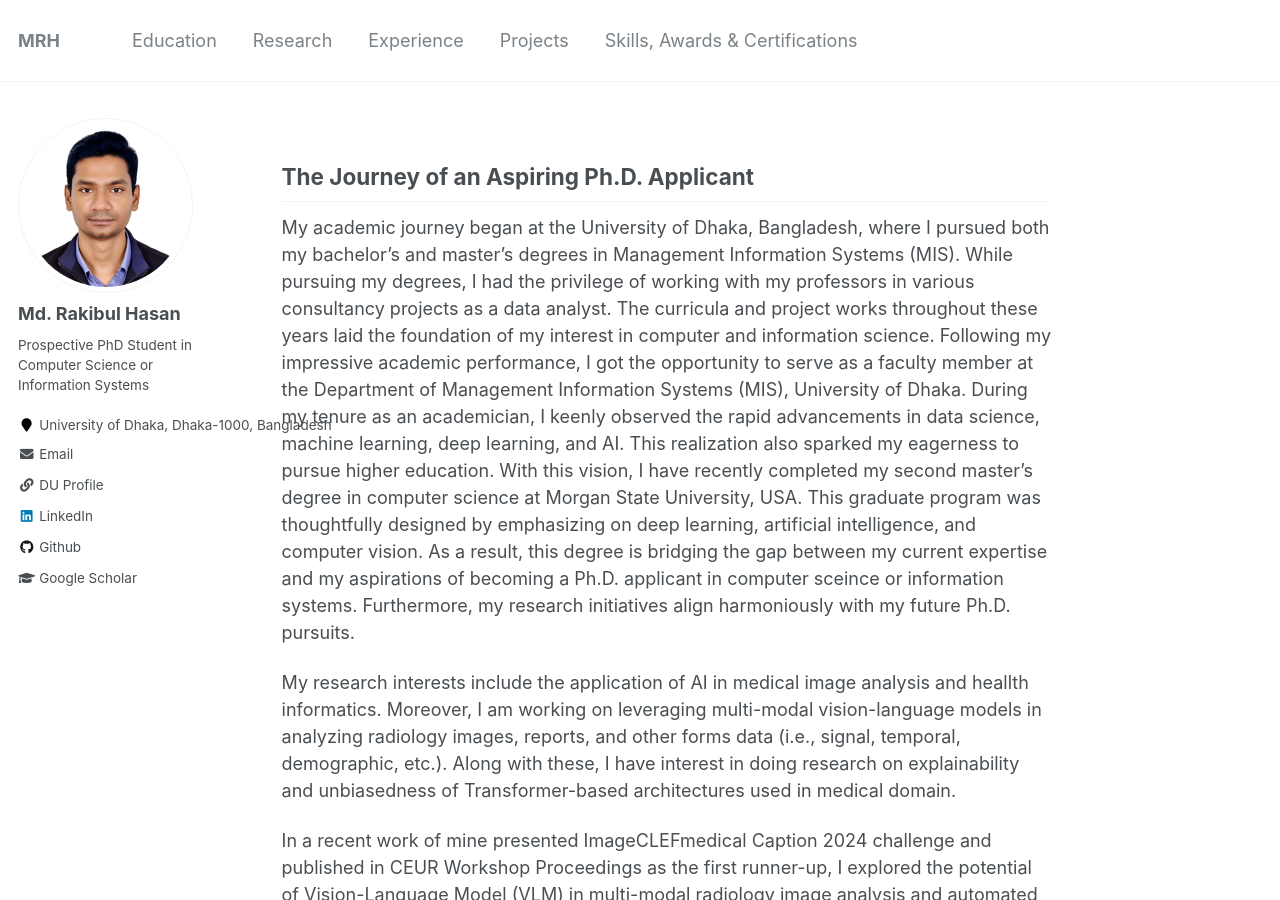
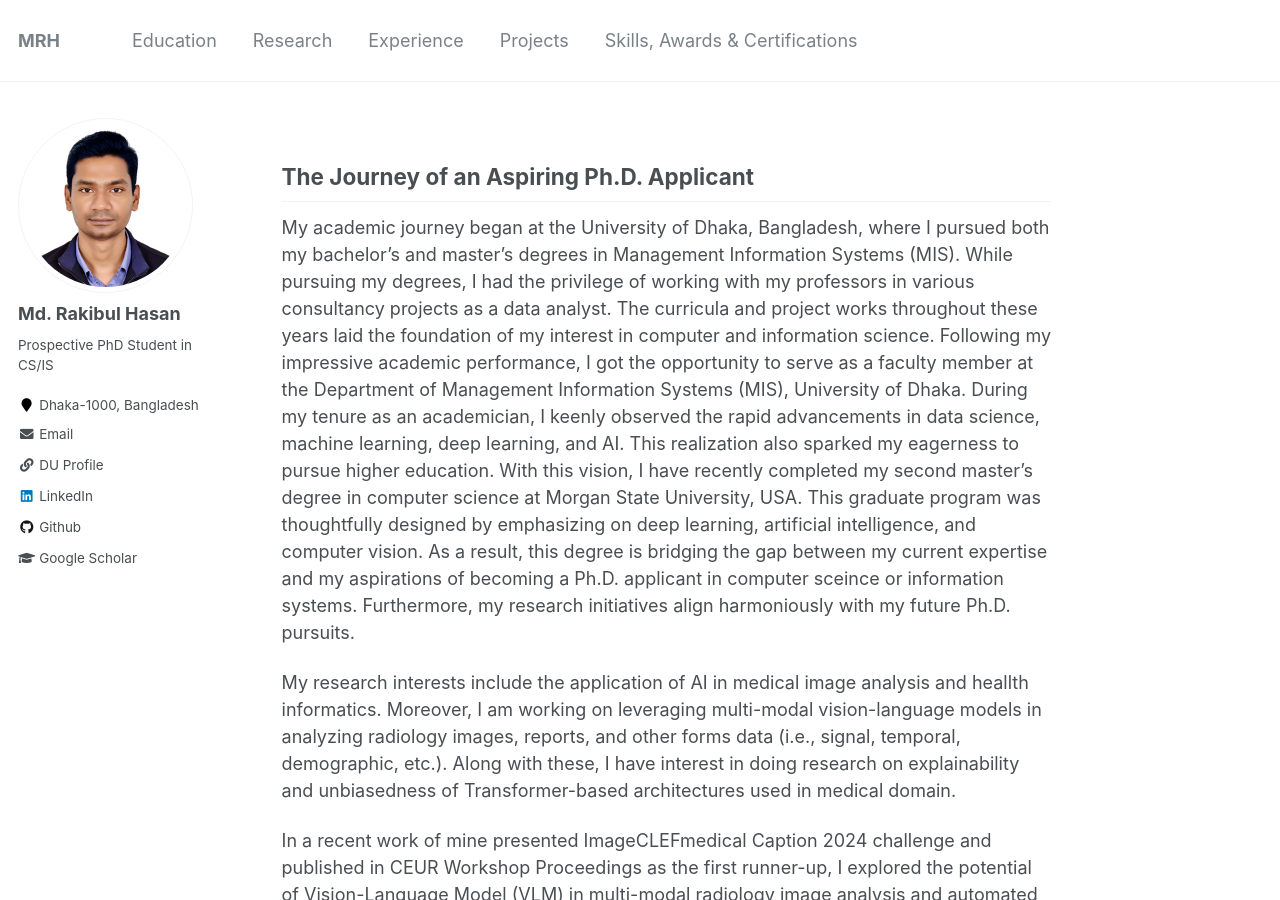
Before and after one commit to Hasan-MdRakibul/hasan-mdrakibul.github.io, a Jekyll site: the page built from _pages/about.md, in a window 1280 px wide and 900 px high. Built offline with Jekyll 4.4.1, drawn with Linux system fonts in a browser that asks for light colours.

Commit message:
Update _config.yml

```diff
--- a/_config.yml
+++ b/_config.yml
@@ -82,8 +82,8 @@ analytics:
 author:
   name             : "Md. Rakibul Hasan"
   avatar           : "me.jpg"
-  bio              : "Prospective PhD Student in Computer Science or Information Systems"
-  location         : "University of Dhaka, Dhaka-1000, Bangladesh"
+  bio              : "Prospective PhD Student in CS/IS"
+  location         : "Dhaka-1000, Bangladesh"
   #employer         : "TEST"
   #pubmed           : "https://www.ncbi.nlm.nih.gov/pubmed/?term=john+snow"
   googlescholar    : "https://scholar.google.com/citations?user=0FE1WigAAAAJ&hl=en"
```
